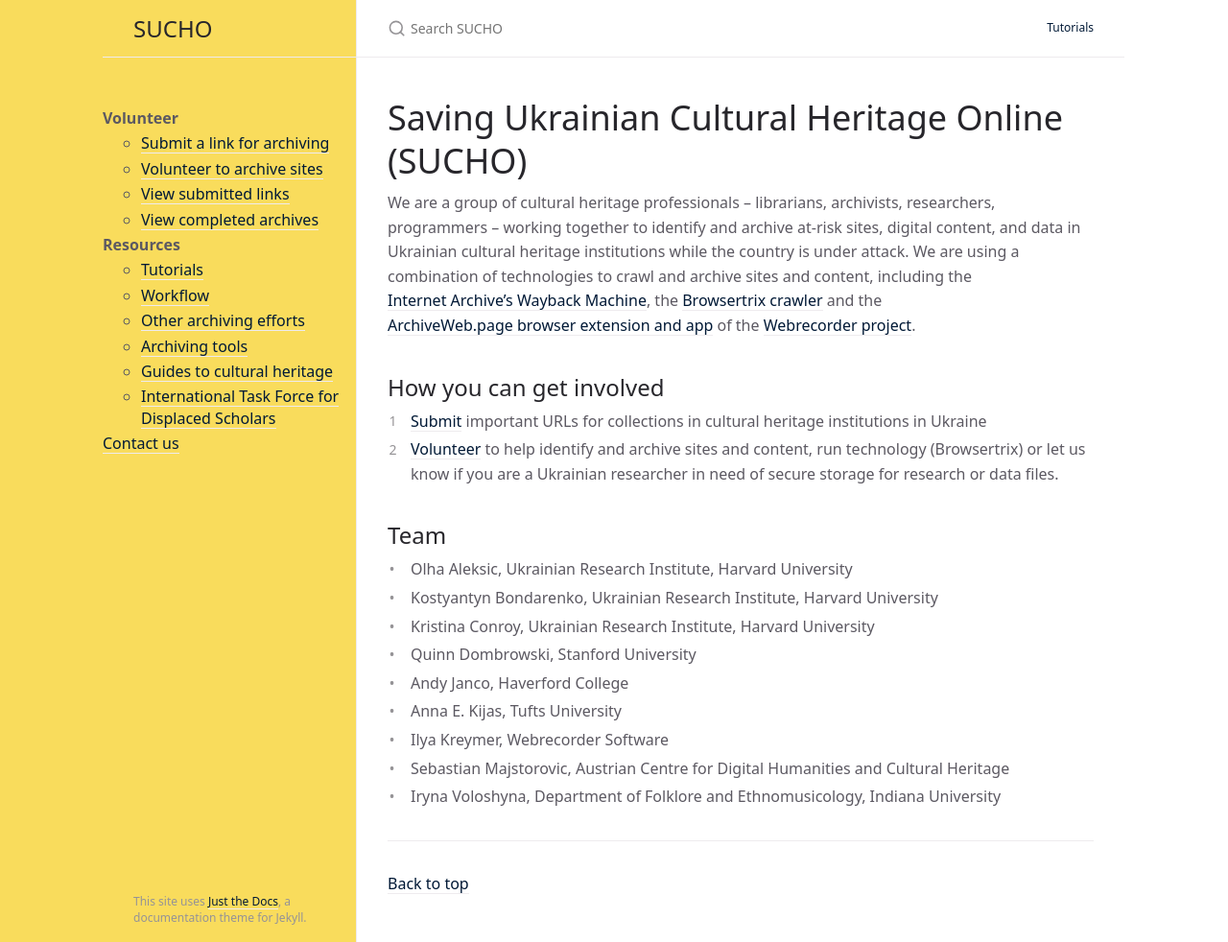
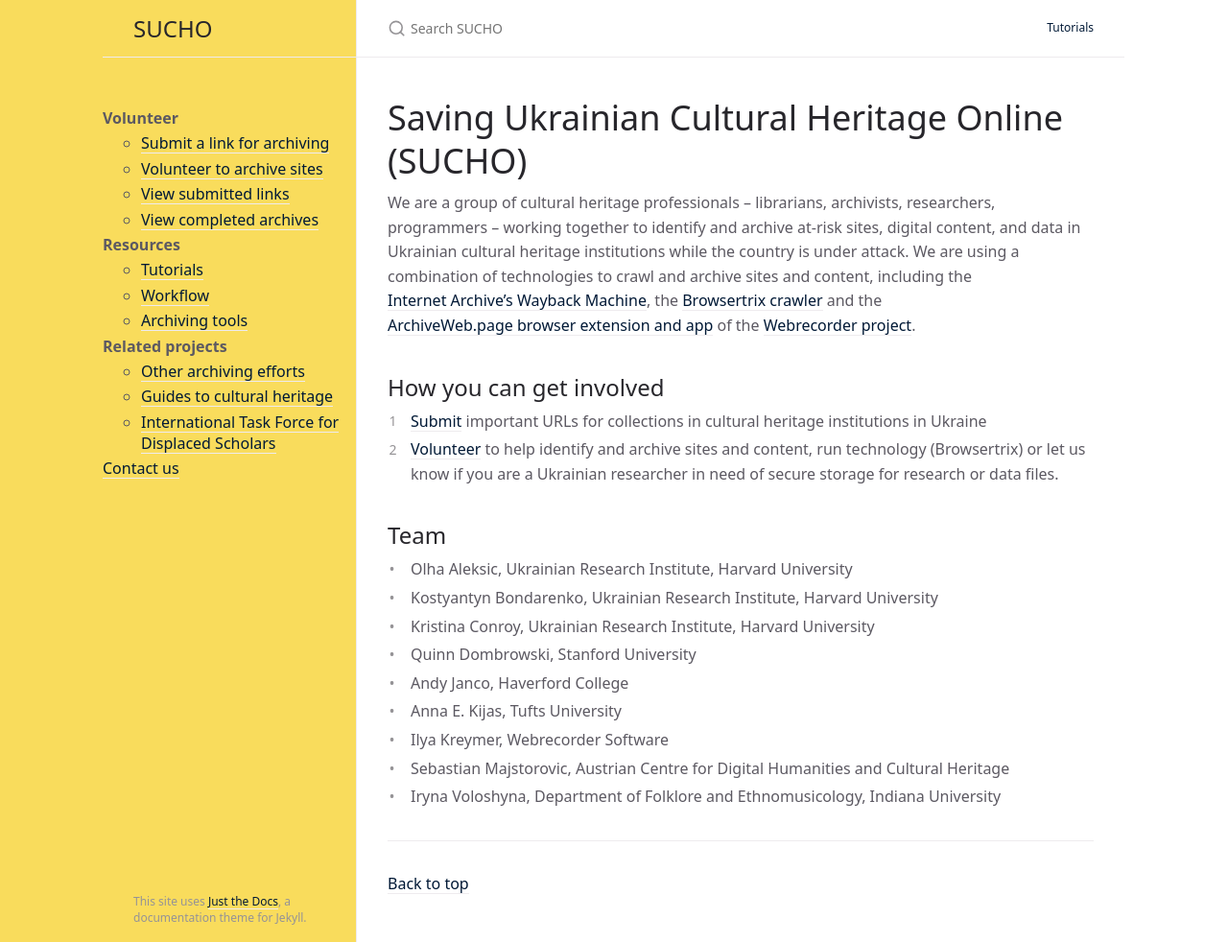
Before and after one commit to sucho-archiving/sucho-archiving.github.io, a Jekyll site: the page built from index.md, in a window 1280 px wide and 982 px high. Shown: the whole window at 96% size. Built offline with Jekyll 4.4.1, drawn with Linux system fonts in a browser that asks for light colours; our own code applies the rules of GitHub Pages for plain Markdown files.

Commit message:
Update nav.html

```diff
--- a/_includes/nav.html
+++ b/_includes/nav.html
@@ -4,15 +4,20 @@
 	<li><a href="https://docs.google.com/forms/d/e/1FAIpQLSffa64-l6qXqEumAcf38OEOrTFeYZEmF531PNv9ZgzNFbcgxQ/viewform">Submit a link for archiving</a></li>
 	<li><a href="https://docs.google.com/forms/d/e/1FAIpQLSc6KbhtEOI8zKsQmKT_waE1XlYEF1E6t-HzJ7Gc1EBfMvMg_A/viewform">Volunteer to archive sites</a></li>
 	<li><a href="https://docs.google.com/spreadsheets/d/1Rf0sQ3OB7tirk1xKiaa52lzV9ZTCDkx7eiuK5EXj6l8/edit#gid=336731417">View submitted links</a></li>
-        <li><a href="/archives/">View completed archives</a></li>
+        <li><a href="/archives">View completed archives</a></li>
 </ul>
 </li>
 <li><strong>Resources</strong>
 	<ul>
 		<li><a href="/tutorials">Tutorials</a></li>
 		<li><a href="/workflow">Workflow</a></li>
+		<li><a href="/tech">Archiving tools</a></li>
+		</ul>
+		</li>
+		<li><strong>Related projects</strong>
+		<ul>
 		<li><a href="/other-efforts">Other archiving efforts</a></li>
-		<li><a href="/tech">Archiving tools</a></li>
+
 		<li><a href="/cultural-heritage">Guides to cultural heritage</a></li>
 		<li><a href="https://docs.google.com/document/d/1S0qKI9NoIMKVSoJ17R-_d4vkcolvCK4Is1dgGkFjgto/edit">International Task Force for Displaced Scholars</a></li>
 	</ul>
```
